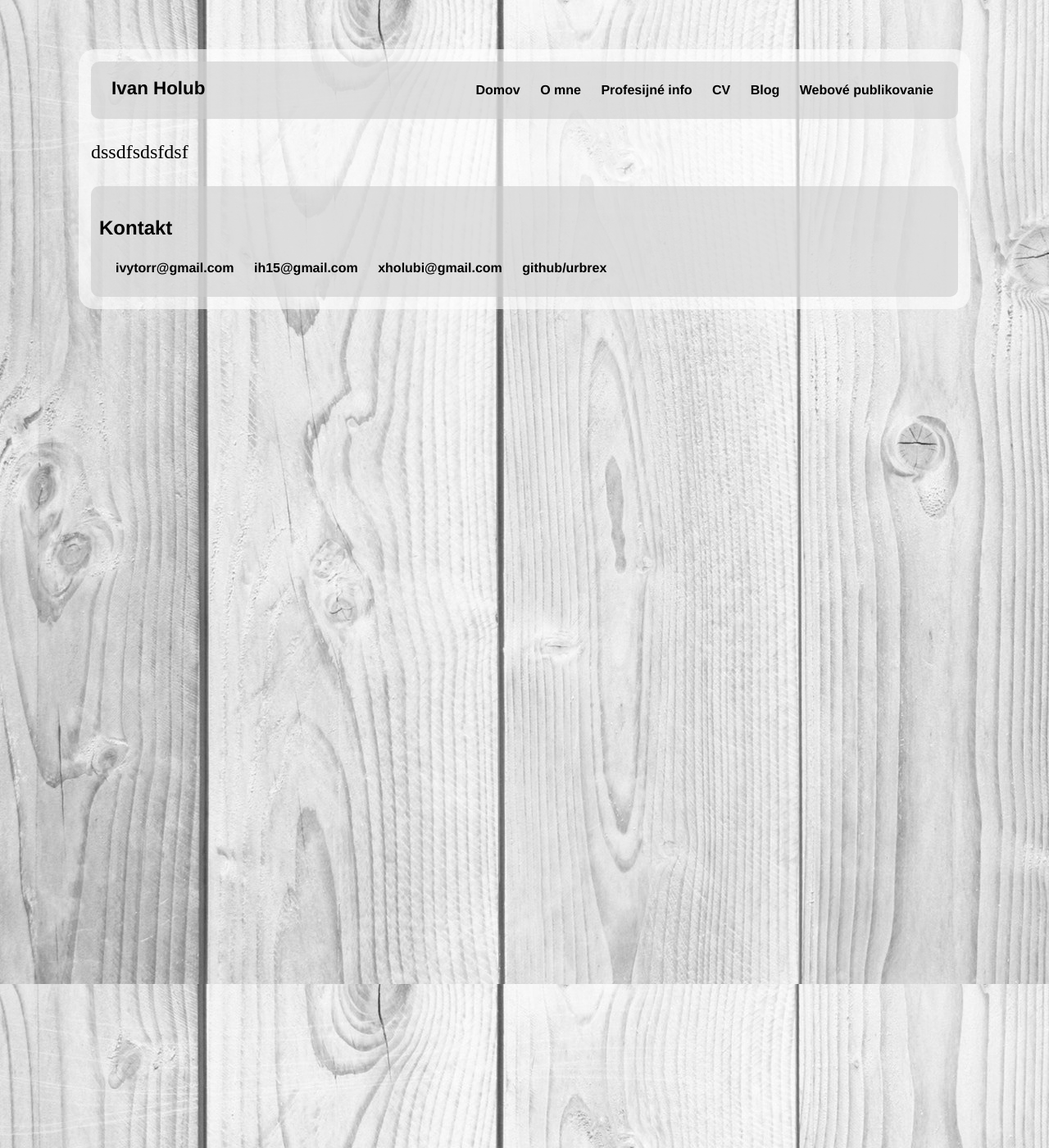
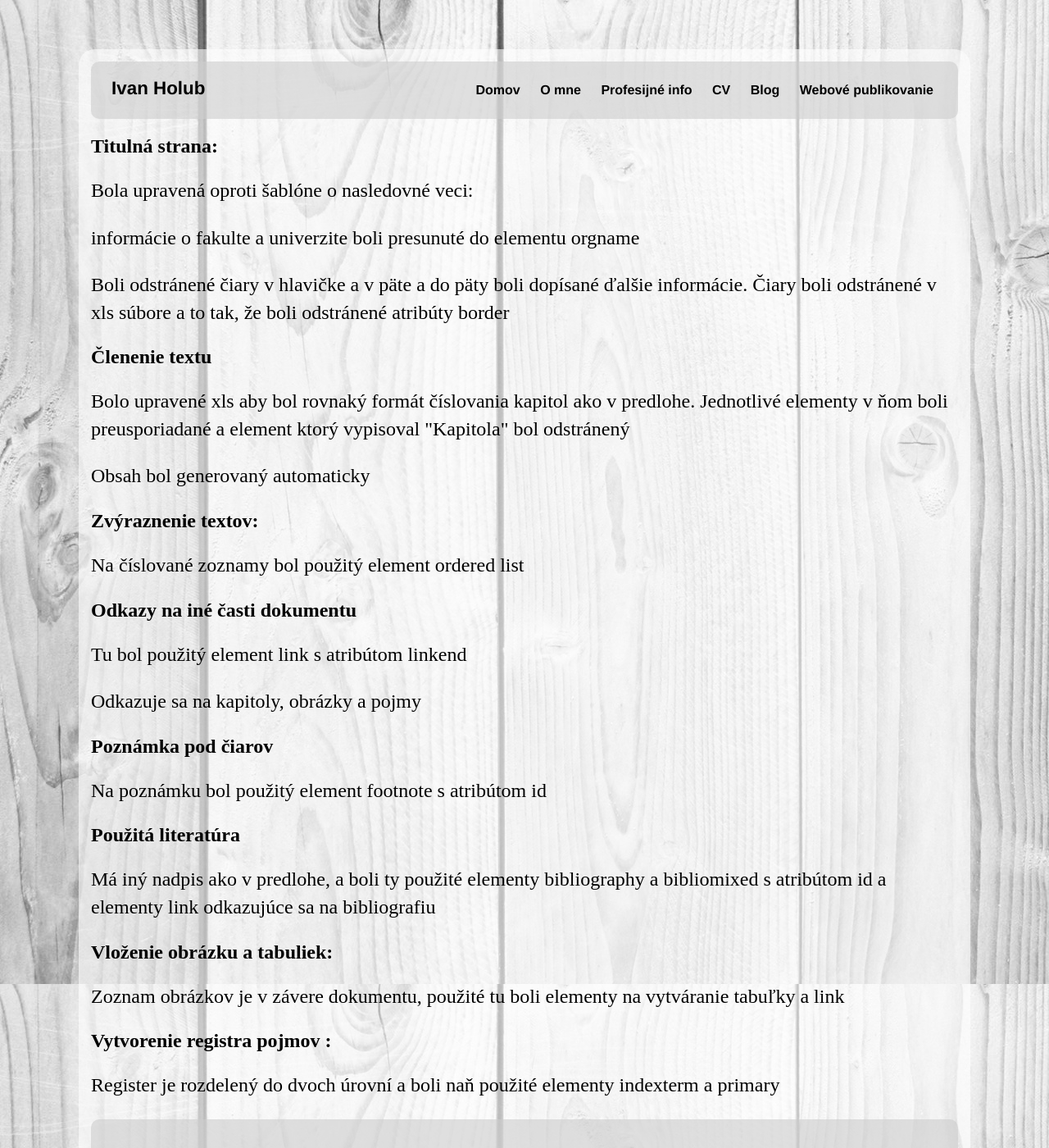
Before and after one commit to urbrex/urbrex.github.io, a Jekyll site: the page built from wpub/z2/index.html, in a window 1280 px wide and 1400 px high. Shown: the whole window at 82% size. Built offline with Jekyll 4.4.1, drawn with Linux system fonts in a browser that asks for light colours.

Commit message:
Update index.html

```diff
--- a/wpub/z2/index.html
+++ b/wpub/z2/index.html
@@ -1,5 +1,31 @@
 ---
 layout: default
-title: Dokumentácia k prvému zadaniu
+title: Druhe zadanie
 ---
-<p>dssdfsdsfdsf</p>
+<h2>Titulná strana: </h2>
+<p>Bola upravená oproti šablóne o nasledovné veci:</p>
+<p>informácie o fakulte a univerzite boli presunuté do elementu orgname</p>
+<p>Boli odstránené čiary v hlavičke a v päte a do päty boli dopísané ďalšie informácie. Čiary boli odstránené v xls súbore a to tak, že boli odstránené atribúty border</p>
+
+<h2>Členenie textu </h2>
+<p>Bolo upravené xls aby bol rovnaký formát číslovania kapitol ako v predlohe. Jednotlivé elementy v ňom boli preusporiadané a element ktorý vypisoval "Kapitola" bol odstránený</p>
+<p>Obsah bol generovaný automaticky</p>
+
+<h2>Zvýraznenie textov: </h2>
+<p>Na číslované zoznamy bol použitý element ordered list</p>
+
+<h2>Odkazy na iné časti dokumentu </h2>
+<p>Tu bol použitý element link s atribútom linkend</p>
+<p>Odkazuje sa na kapitoly, obrázky a pojmy</p>
+
+<h2>Poznámka pod čiarov </h2>
+<p>Na poznámku bol použitý element footnote s atribútom id</p>
+
+<h2>Použitá literatúra</h2>
+<p>Má iný nadpis ako v predlohe, a boli ty použité elementy bibliography a bibliomixed s atribútom id a elementy link odkazujúce sa na bibliografiu</p>
+
+<h2>Vloženie obrázku a tabuliek:</h2>
+<p>Zoznam obrázkov je v závere dokumentu, použité tu boli elementy na vytváranie tabuľky a link</p>
+
+<h2>Vytvorenie registra pojmov : </h2>
+<p>Register je rozdelený do dvoch úrovní a boli naň použité elementy indexterm a primary</p>
```
